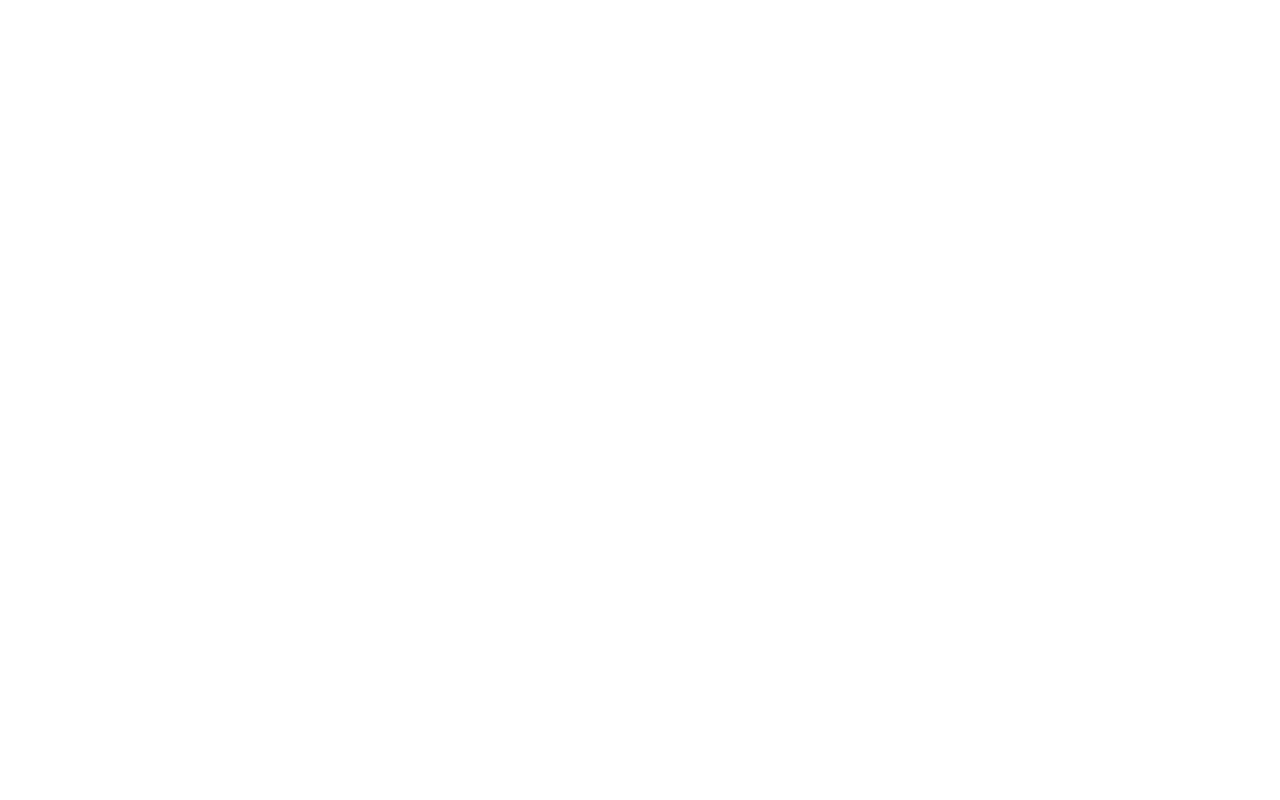
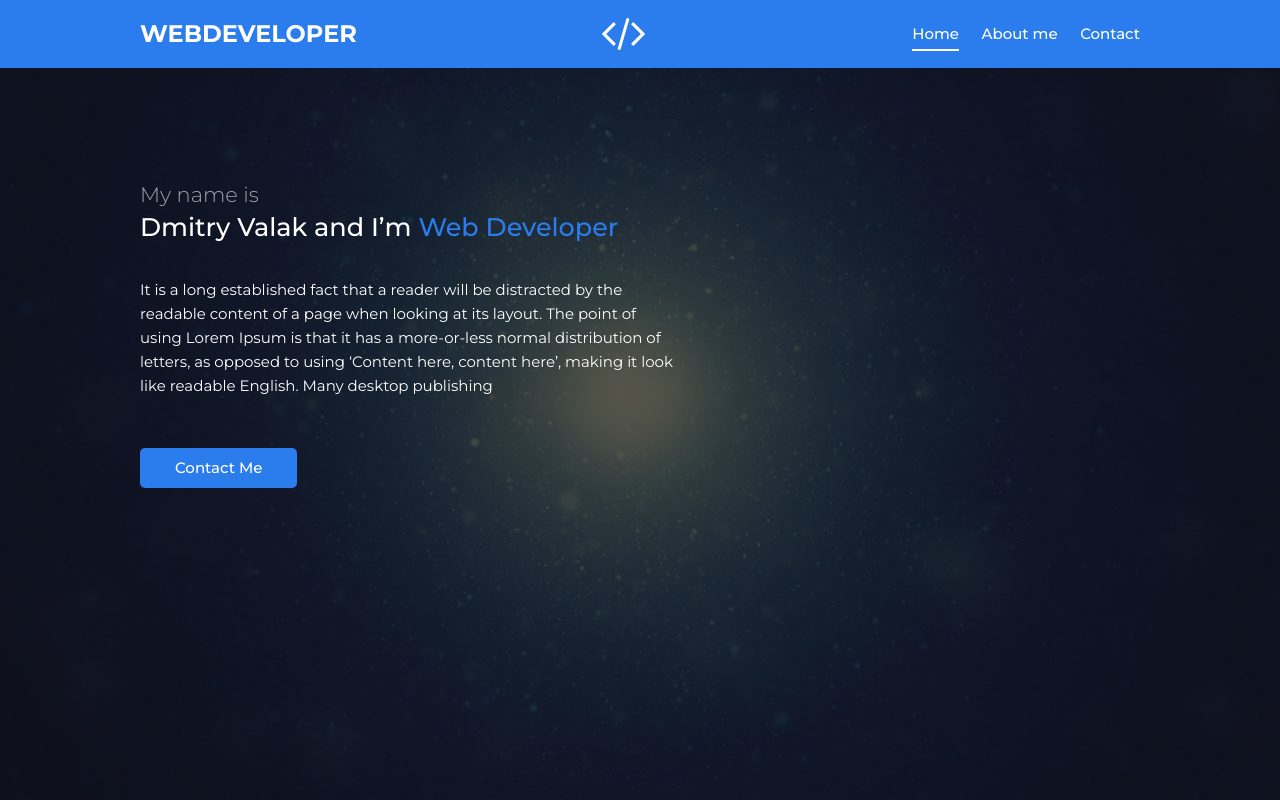
Before and after one commit to Prozor1/adaptive-site, a plain HTML site: page index.html in a window 1280 px wide. Drawn offline with Linux system fonts and the light colour scheme.

Commit message:
index.html

```diff
--- a/css/style.css
+++ b/css/style.css
@@ -27,3 +27,142 @@ h6 {
 p {
 	margin: 0;
 }
+
+.container {
+	width: 100%;
+	max-width: 1000px;
+	margin: 0 auto;
+}
+
+/* page */
+
+.page {
+	width: 100%;
+	height: 100vh;
+
+	background: #000 url("../img/bg.jpg") center no-repeat;
+	background-size: cover;
+}
+
+/* Header */
+
+.header {
+	background: #2B7DED;
+	margin-bottom: 110px;
+	padding: 1rem 0;
+}
+
+.header-inner {
+	display: flex;
+	justify-content: space-between;
+	align-items: center;
+}
+
+.header-logo img {
+	display: block;
+}
+
+.header-brand {
+	font-size: 1.6rem;
+	color: #fff;
+	text-transform: uppercase;
+	font-weight: 700;
+}
+
+.header-nav {
+	display: flex;
+}
+
+.header-nav-link {
+	margin-left: 1.5rem;
+
+	color: #fff;
+	font-size: 1rem;
+	font-weight: 500;
+	text-decoration: none;
+
+	transition: color 0.2s linear;
+}
+
+.header-nav-link:hover{
+	color: rgb(233, 221, 221);
+}
+
+
+.header-nav-link.active {
+	position: relative;
+}
+
+.header-nav-link.active:after {
+	content: "";
+	width: 100%;
+	height: 2px;
+
+	background-color: #fff;
+
+	position: absolute;
+	left: 0;
+	bottom: -5px;
+}
+
+/* Content */
+
+.content{
+	width: 535px;
+
+}
+
+.subtitle{
+	 font-size: 1.4rem;
+	 color: rgba(255, 255, 255, .6);
+	 font-weight: 300;
+}
+
+.title{
+	font-size: 1.7rem;
+	color: #fff;
+	font-weight: 500;
+	line-height: 1.2;
+	margin-bottom: 35px;
+}
+
+/* .title:hover{
+	width: 535px;
+	font-size: 1rem;
+} */
+
+.title span{
+	color: #2B7DED;
+}
+
+.text{
+	margin-bottom: 50px;
+	font-size: 1rem;
+	color: #fff;
+}
+
+
+
+
+/* btn */
+
+.btn{
+	font-size: 1rem;
+	line-height: 1.1;
+	color: #fff;
+	font-weight: 500;
+	text-decoration: none;
+
+	padding: 12px 35px;
+	display: inline-block;
+
+	background-color: #2B7DED;
+	border-radius: 5px;
+
+	transition: background .2s linear ;
+}
+
+
+.btn:hover{
+	background-color: #176ade;
+}
--- a/index.html
+++ b/index.html
@@ -1,5 +1,6 @@
 <!DOCTYPE html>
 <html lang="en">
+
 <head>
 	<meta charset="UTF-8">
 	<meta http-equiv="X-UA-Compatible" content="IE=edge">
@@ -10,7 +11,46 @@
 	<link rel="stylesheet" href="css/style.css">
 	<title>Personal-Folio</title>
 </head>
+
 <body>
+	<div class="page">
+		<header class="header">
+			<div class="container">
+				<div class="header-inner">
+					<div class="header-brand">
+						WEBDEVELOPER
+					</div>
+					<div class="header-logo">
+						<img src="img/code.svg" alt="">
+					</div>
 
+					<nav class="header-nav">
+						<a class="header-nav-link active" href="#">Home</a>
+						<a class="header-nav-link" href="#">About me</a>
+						<a class="header-nav-link" href="#">Contact</a>
+					</nav>
+				</div>
+			</div>
+			<!--Container-->
+		</header>
+
+		<div class="container">
+			<div class="content">
+				<h2 class="subtitle">My name is</h2>
+				<h1 class="title">Dmitry Valak and I’m <span>Web Developer</span> </h1>
+				<div class="text">
+					<p>It is a long established fact that a reader will be distracted by the readable content of a page when
+						looking at its
+						layout. The point of using Lorem Ipsum is that it has a more-or-less normal distribution of letters,
+						as opposed to using
+						‘Content here, content here’, making it look like readable English. Many desktop publishing</p>
+				</div>
+
+				<a class="btn" href="#">Contact Me</a>
+
+			</div>
+		</div>
+	</div> <!-- / .Page-->
 </body>
+
 </html>
```
Also changed, not shown: img/bg.jpg (added), img/code.svg (added).
